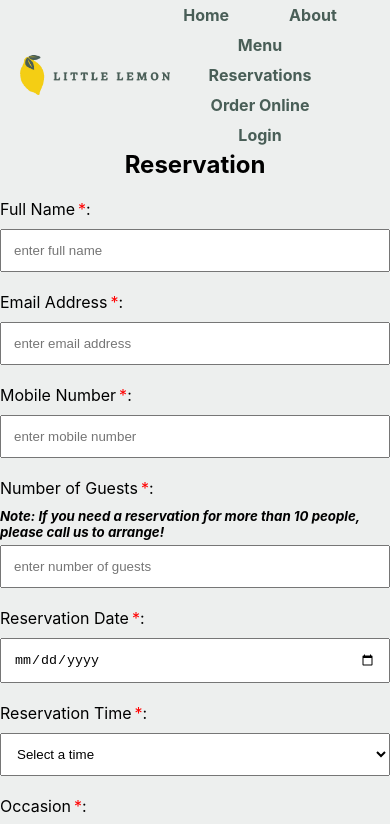
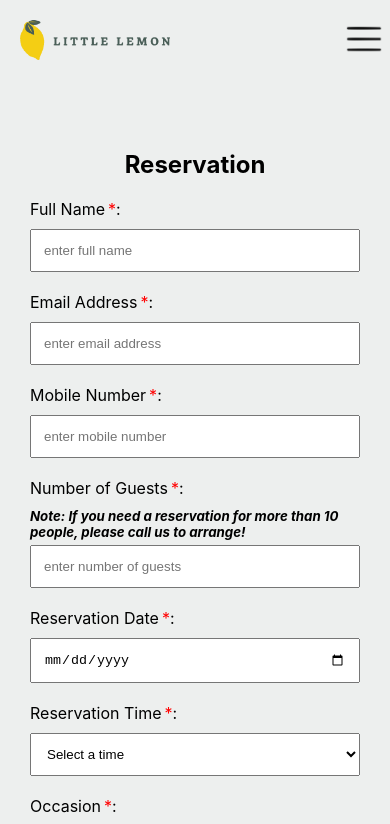
Before and after one commit to taanyaaharidassprasad06/little-lemon, a React (Create React App) app: page /booking in a window 390 px wide. Shown: the top 824 px of the page. Built offline with nearby package versions, Linux system fonts and the light colour scheme.

Commit message:
made navbar and booking form responsive

```diff
--- a/src/App.css
+++ b/src/App.css
@@ -17,11 +17,12 @@ body {
   display: flex;
   flex-wrap: wrap;
   height: 80px;
-  position: fixed;
+  position: fixed; /* keeps navbar at top of page even when scrolling*/
   background-color: #EDEFEE;
   width: 100%;
-  z-index: 1000;
-
+  z-index: 1000; /* keeps navbar above other page content */
+  justify-content: space-between;
+  align-items: center;
 }
 
 .logo-container {
@@ -62,6 +63,41 @@ body {
   text-decoration: underline #F4CE14;
 }
 
+.hamburger {
+  display: flex;
+  display: none;
+  justify-content: center;
+  align-items: center;
+}
+
+.hamburger-icon {
+  width: 50px;
+  height: auto;
+}
+
+@media (max-width: 1024px) {
+  .nav-link-container {
+    display: none;
+  }
+
+  .nav-link-container-open {
+    display: none;
+    display: flex;
+    flex-direction: column;
+    align-items: center;
+    justify-content: center;
+    text-align: center;
+    background-color: #EDEFEE;
+    width: 100%;
+    position: absolute; /* float above content */
+    top: 80px; /* position right below navbar */
+    padding-bottom: 40px;
+  }
+
+  .hamburger {
+    display: flex;
+  }
+}
 
 /* HERO SECTION */
 .hero-section {
@@ -403,6 +439,12 @@ fieldset {
   align-items: center;
 }
 
+@media (max-width: 768px) {
+  .form {
+    margin: 0px 30px;
+  }
+}
+
 .form-input-container {
   display: flex;
   flex-direction: column;
--- a/src/main-components/Nav.js
+++ b/src/main-components/Nav.js
@@ -1,14 +1,18 @@
+import { Link } from 'react-router-dom';
+import { useState } from 'react';
 import logo from '../images/navLogo.png';
-import { Link } from 'react-router-dom';
+import hamburgerIcon from '../images/hamburgerIcon.png';
 import '../App.css';
 
 function Nav() {
+    const [isOpen, setIsOpen] = useState(false);
+
     return(
         <nav className="navigation">
             <Link className="logo-container" to="/">
                 <img className="logo" src={logo} alt="little lemon logo"/>
             </Link>
-            <ul className="nav-link-container">
+            <ul className={`nav-link-container${isOpen ? "-open" : ""}`}>
                 <li className="nav-link"><Link to="/">Home</Link></li>
                 <li className="nav-link"><a href="/#">About</a></li>
                 <li className="nav-link"><a href="/#">Menu</a></li>
@@ -16,6 +20,9 @@ function Nav() {
                 <li className="nav-link"><a href="/#">Order Online</a></li>
                 <li className="nav-link"><a href="/#">Login</a></li>
             </ul>
+            <div className="hamburger" onClick={() => setIsOpen(!isOpen)}>
+                <img  className="hamburger-icon" src={hamburgerIcon} alt="navigation menu icon"/>
+            </div>
         </nav>
     );
 }
```
Also changed, not shown: src/images/hamburgerIcon.png (added).
